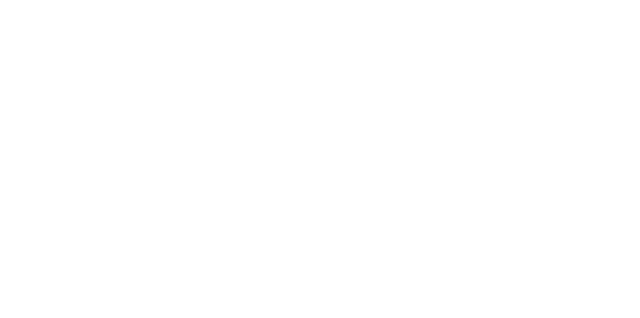
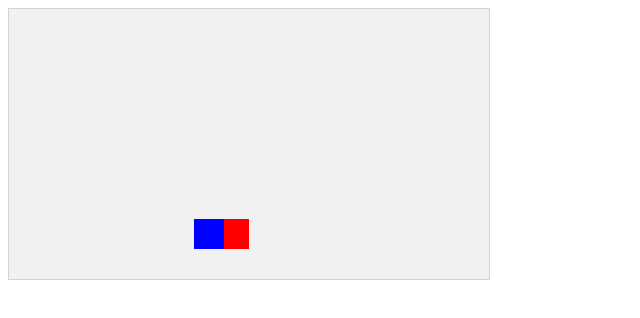
Before and after one commit to nadayasinta/ProjectGame, a plain HTML site: page index.html in a window 1280 px wide. Shown: the whole page, without its empty margins (0-640 px from the left). Drawn offline with Linux system fonts and the light colour scheme.

Commit message:
add player

```diff
--- a/index.html
+++ b/index.html
@@ -8,7 +8,7 @@
     <title>Nama Game</title>
 
 </head>
-<body>
+<body onload="startGame()">
     <script src="script.js"></script>
 </body>
 </html>
--- a/script.js
+++ b/script.js
@@ -0,0 +1,83 @@
+let playerOne;
+let playerTwo;
+
+function startGame() {
+    playerOne = new component(30, 30, "red", 225, 225);
+    playerTwo = new component(30, 30, "blue", 200, 225);
+    myGameArea.start();
+}
+
+let myGameArea = {
+    canvas : document.createElement("canvas"),
+    start : function() {
+        this.canvas.width = 480;
+        this.canvas.height = 270;
+        this.context = this.canvas.getContext("2d");
+        document.body.insertBefore(this.canvas, document.body.childNodes[0]);
+        this.frameNo = 0;
+        this.interval = setInterval(updateGameArea, 20);
+        window.addEventListener('keydown', function (event) {
+            event.preventDefault();
+            myGameArea.keys = (myGameArea.keys || []);
+            myGameArea.keys[event.keyCode] = (event.type == "keydown");
+        })
+        window.addEventListener('keyup', function (event) {
+            myGameArea.keys[event.keyCode] = (event.type == "keydown");
+        })
+    },
+    stop : function() {
+        clearInterval(this.interval);
+    },
+    clear : function() {
+        this.context.clearRect(0, 0, this.canvas.width, this.canvas.height);
+    }
+}
+
+function component(width, height, color, x, y, type) {
+    this.type = type;
+    if (type == "image") {
+        this.image = new Image();
+        this.image.src = color;
+    }
+    this.width = width;
+    this.height = height;
+    this.speed = 0;
+    this.angle = 0;
+    this.moveAngle = 0;
+    this.x = x;
+    this.y = y;
+    this.update = function() {
+        ctx = myGameArea.context;
+        ctx.save();
+        ctx.translate(this.x, this.y);
+        ctx.rotate(this.angle);
+        ctx.fillStyle = color;
+        ctx.fillRect(this.width / -2, this.height / -2, this.width, this.height);
+        ctx.restore();
+    }
+    this.newPos = function() {
+        this.angle += this.moveAngle * Math.PI / 180;
+        this.x += this.speed * Math.sin(this.angle);
+        this.y -= this.speed * Math.cos(this.angle);
+    }
+}
+
+function updateGameArea() {
+    myGameArea.clear();
+    playerOne.moveAngle = 0;
+    playerTwo.moveAngle = 0;
+    playerOne.speed = 0;
+    playerTwo.speed = 0;
+    if (myGameArea.keys && myGameArea.keys[38]) {playerOne.speed= 1; } // atas
+    if (myGameArea.keys && myGameArea.keys[37]) {playerOne.moveAngle = -1; } // kiri
+    if (myGameArea.keys && myGameArea.keys[39]) {playerOne.moveAngle = 1; } // kanan
+    if (myGameArea.keys && myGameArea.keys[40]) {playerOne.speed= -1; } // bawah
+    if (myGameArea.keys && myGameArea.keys[87]) {playerTwo.speed= 1; } // atas
+    if (myGameArea.keys && myGameArea.keys[65]) {playerTwo.moveAngle = -1; } // kiri
+    if (myGameArea.keys && myGameArea.keys[68]) {playerTwo.moveAngle = 1; } // kanan
+    if (myGameArea.keys && myGameArea.keys[83]) {playerTwo.speed= -1; } // bawah
+    playerOne.newPos();
+    playerTwo.newPos();
+    playerOne.update();
+    playerTwo.update();
+}
--- a/style.css
+++ b/style.css
@@ -0,0 +1,4 @@
+canvas {
+    border:1px solid #d3d3d3;
+    background-color: #f1f1f1;
+}
```
Also changed, not shown: img/tes.png (added), img/wayang.jpeg (added).
